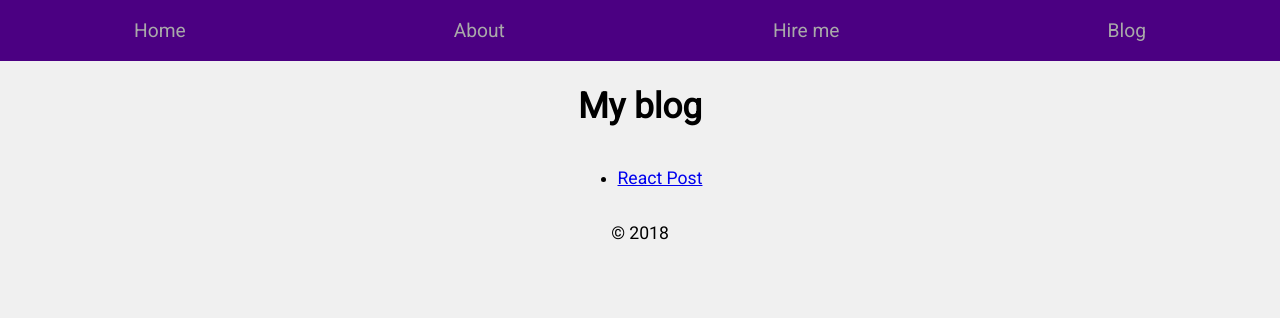
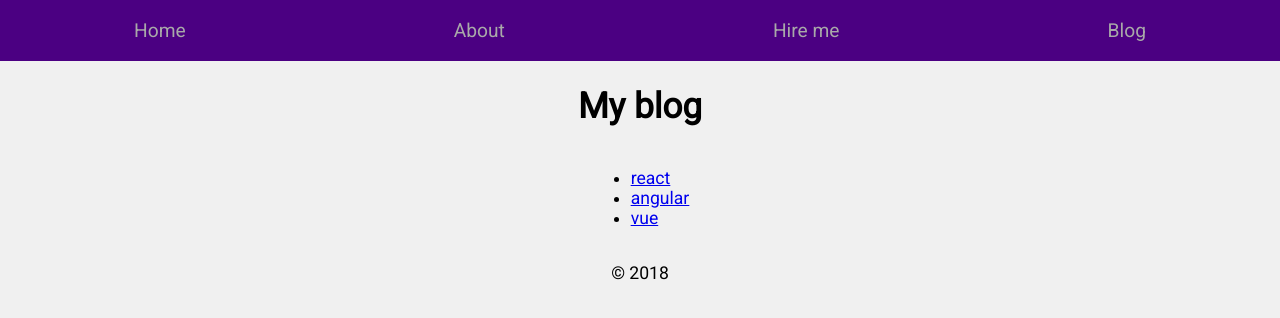
Before and after one commit to kungpotato/ssr-next, a Next.js app: page /blog in a window 1280 px wide. Shown: the top 318 px of the page. Built offline with nearby package versions, Linux system fonts and the light colour scheme; a small style sheet from the web is missing.

Commit message:
individual post

```diff
--- a/pages/blog.js
+++ b/pages/blog.js
@@ -1,12 +1,18 @@
 import Layout from "../components/Layout"
 import Link from "next/link"
+
+const PostLink = ({title}) => (
+    <li>
+        <Link href={`/post?title=${title}`}><a>{title}</a></Link>
+    </li>
+)
 
 export default () => (
     <Layout title="My blog">
         <ul>
-            <li>
-                <Link href="/post?title=React"><a>React Post</a></Link>
-            </li>
+            <PostLink title="react"/>
+            <PostLink title="angular"/>
+            <PostLink title="vue"/>
         </ul>
     </Layout>
 )
```
